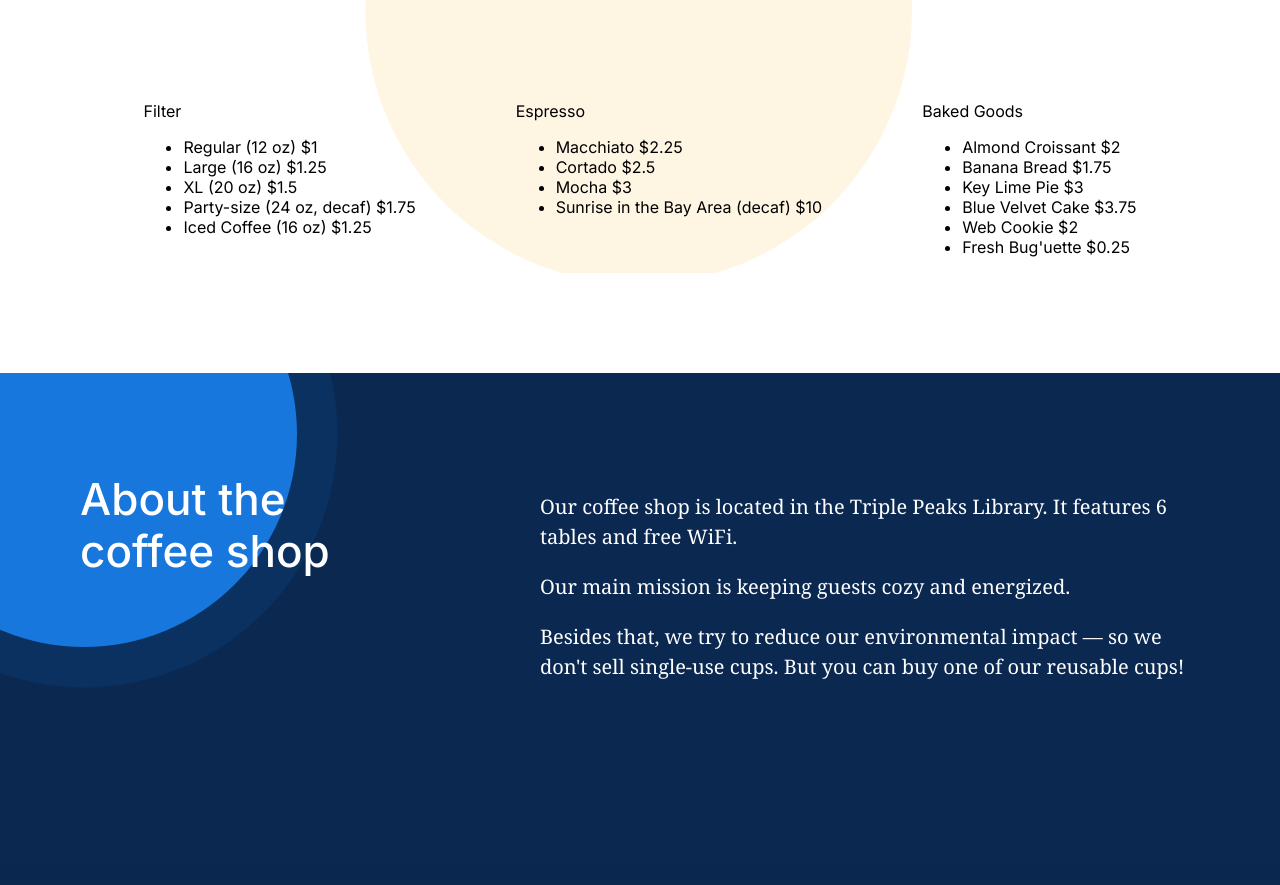
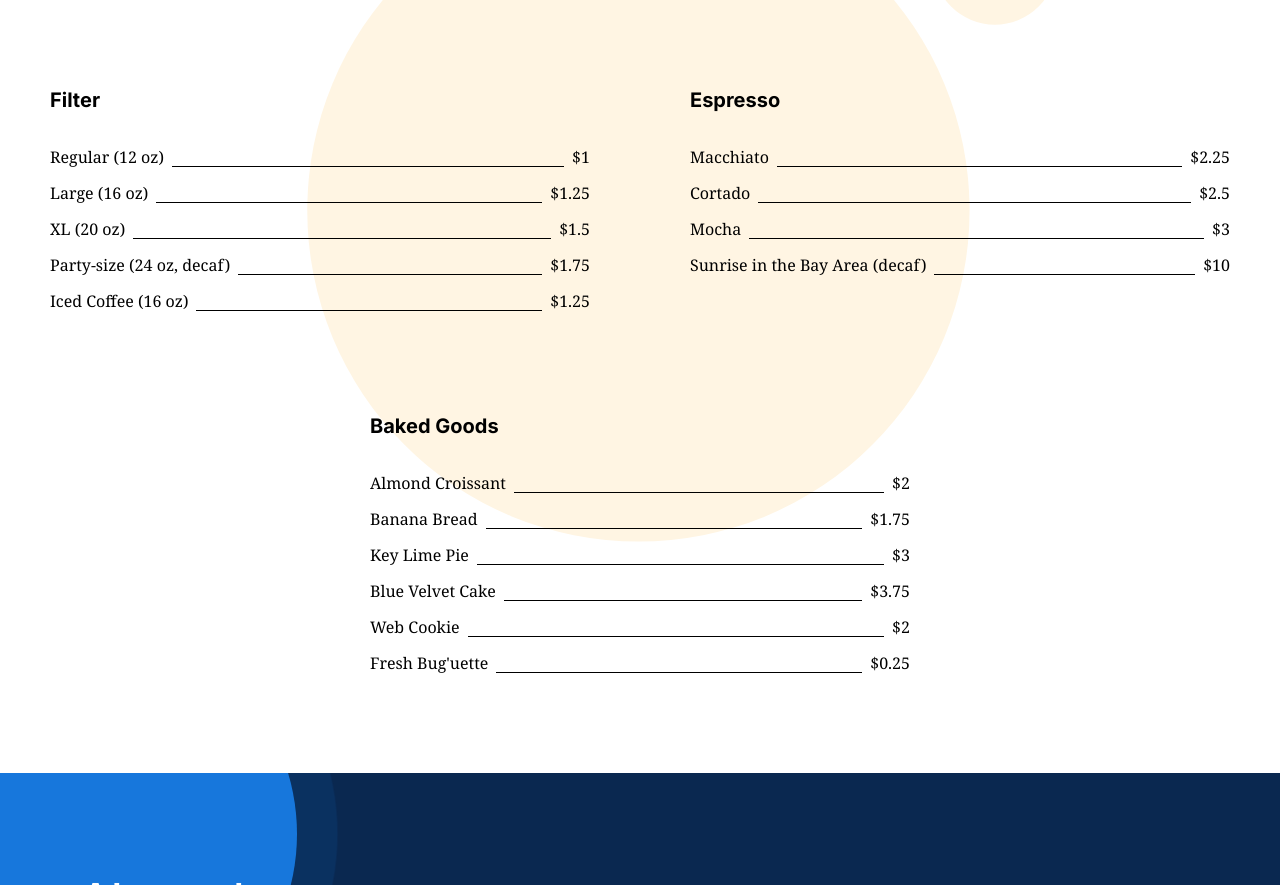
Before and after one commit to IoannisYannou/se_project_coffeeshop, a plain HTML site: page index.html in a window 1280 px wide. Shown: the part 2847-3732 px from the top of the page. Drawn offline with Linux system fonts and the light colour scheme.

Commit message:
Import card.css in index.css

```diff
--- a/pages/index.css
+++ b/pages/index.css
@@ -6,5 +6,6 @@
 @import url(../blocks/reservation.css);
 @import url(../blocks/form.css);
 @import url(../blocks/menu.css);
+@import url(../blocks/card.css);
 @import url(../blocks/about.css);
 @import url(../blocks/footer.css);
```
